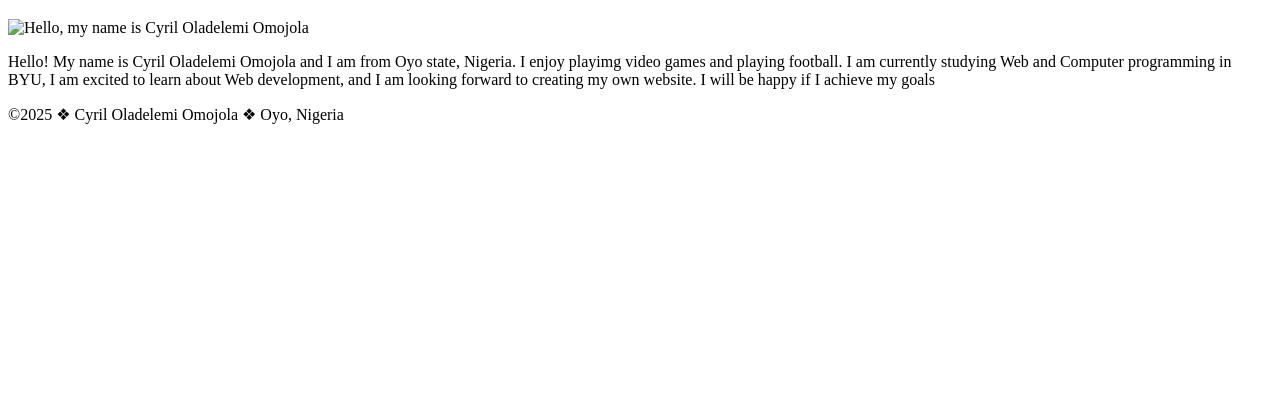
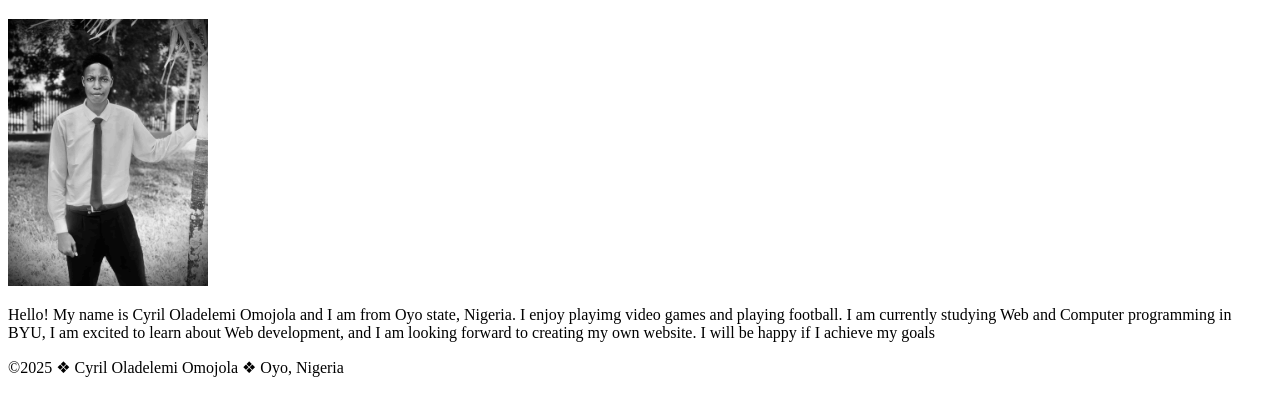
Before and after one commit to Cyril2025-cpu/wdd130, a plain HTML site: page index.html in a window 1280 px wide. Shown: the part 87-502 px from the top of the page. Drawn offline with Linux system fonts and the light colour scheme.

Commit message:
Added profile picture

```diff
--- a/index.html
+++ b/index.html
@@ -16,7 +16,7 @@
     </header>
     <main>
         <h1>Cyril Oladelemi Omojola | WDD 130</h1>
-        <img src="" alt="Hello, my name is Cyril Oladelemi Omojola" width="200">
+        <img src="images/cyrilprofile.jpg" alt="Hello, my name is Cyril Oladelemi Omojola" width="200">
         <p>Hello! My name is Cyril Oladelemi Omojola and I am from Oyo state, Nigeria. I enjoy playimg video games and
             playing football. I am currently studying Web and Computer programming in BYU, I am excited to learn about
             Web development, and I am looking forward to creating my own website. I will be happy if I achieve my goals
```
Also changed, not shown: images/cyrilprofile.jpg (added).
